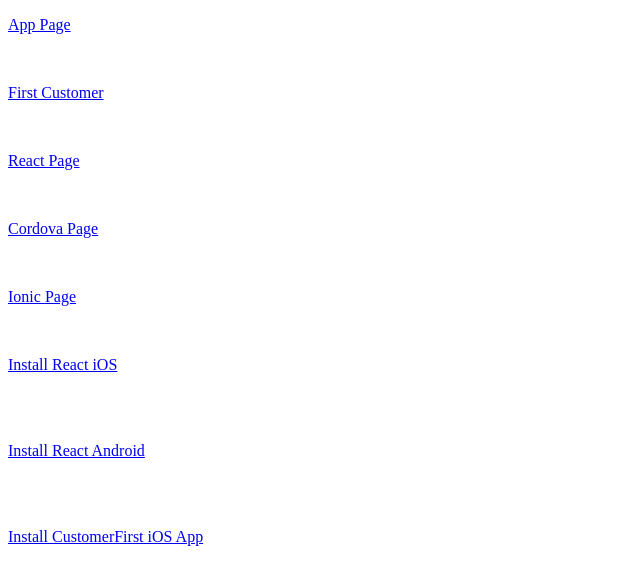
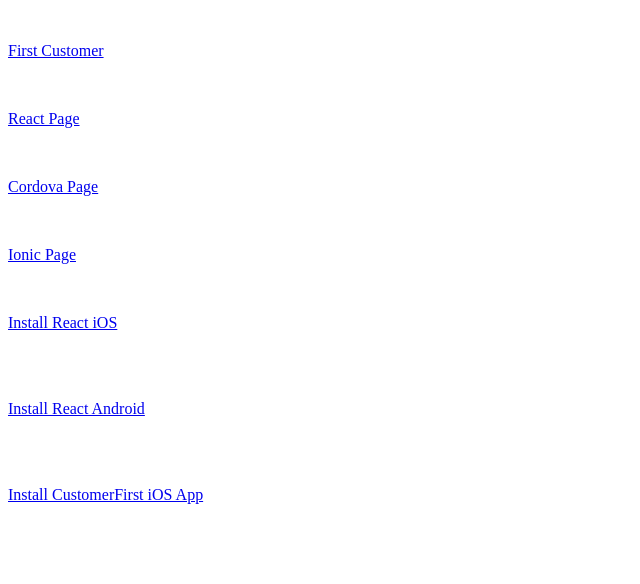
Before and after one commit to JackRobinson/JackRobinson.github.io, a plain HTML site: page index.html in a window 1280 px wide. Shown: the whole page, without its empty margins (0-640 px from the left). Drawn offline with Linux system fonts and the light colour scheme.

Commit message:
Update index.html

```diff
--- a/index.html
+++ b/index.html
@@ -1,8 +1,7 @@
 <!DOCTYPE html>
 <html>
 <head>
-<script type='text/javascript'> (function() { var onetag = document.createElement('script'); onetag.id = 'thxTag'; onetag.type = 'text/javascript'; onetag.async = true; onetag.src = 'https://onedemo.thunderhead.com/one/rt/js/one-tag.js?siteKey=ONE-N0Y4IAHSVQ-9336'; var firstScriptElement = document.getElementsByTagName('script')[0]; firstScriptElement.parentNode.insertBefore(onetag, firstScriptElement); })(); </script><p><a href="https://jackrobinson.github.ios/?app=page">App Page</a></p>
-  <br/>
+<script type='text/javascript'> (function() { var onetag = document.createElement('script'); onetag.id = 'thxTag'; onetag.type = 'text/javascript'; onetag.async = true; onetag.src = 'https://onedemo.thunderhead.com/one/rt/js/one-tag.js?siteKey=ONE-ESDPRWHNSZ-1125'; var firstScriptElement = document.getElementsByTagName('script')[0]; firstScriptElement.parentNode.insertBefore(onetag, firstScriptElement); })(); </script>  <br/>
 <p><a href="https://jackrobinson.github.ios/?app=ios">First Customer</a></p>
   <br/>
 <p><a href="https://jackrobinson.github.ios/?app=react">React Page</a></p>
```
